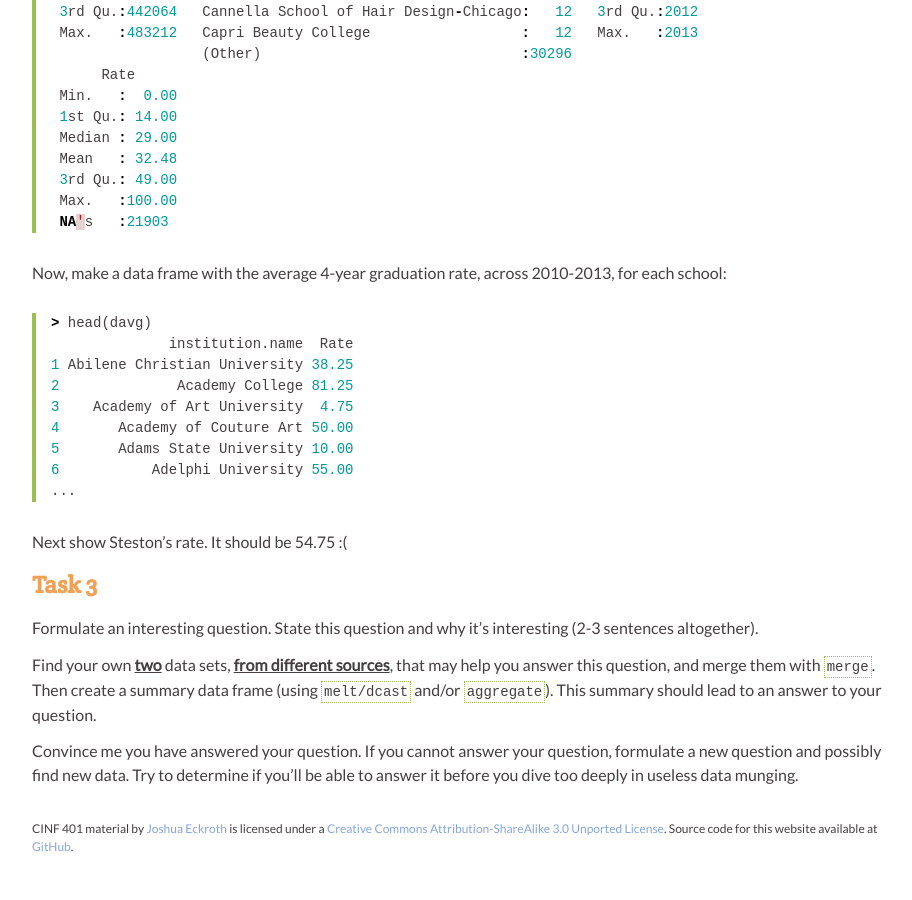
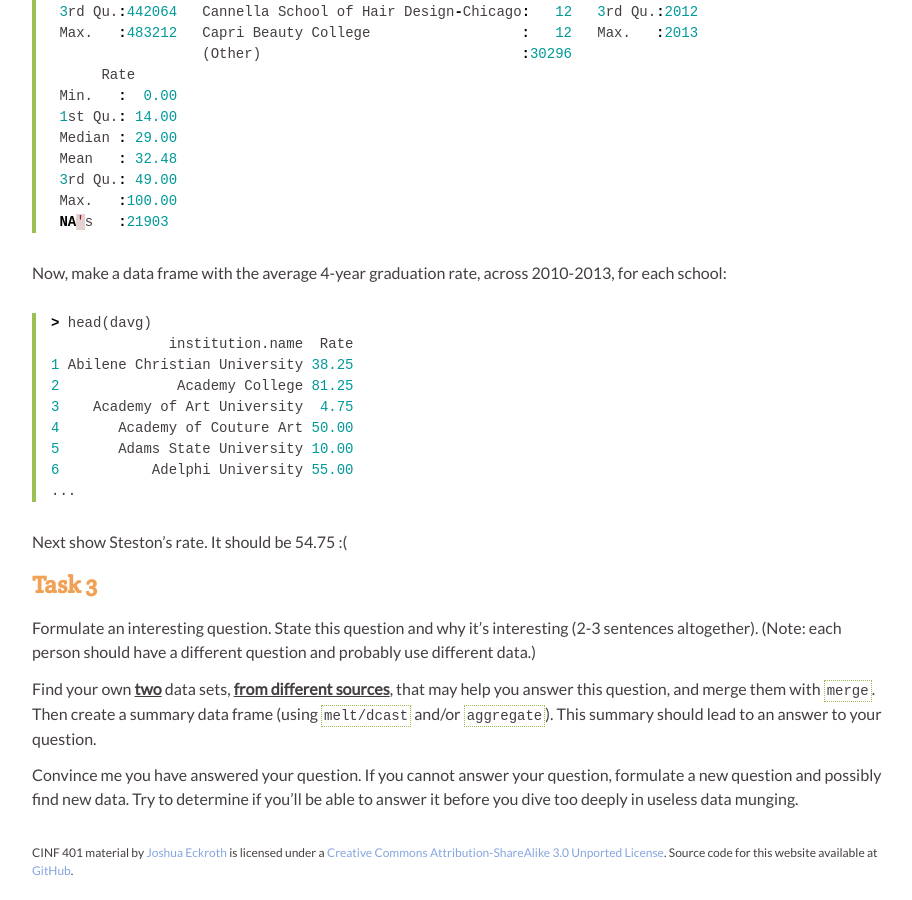
Before and after one commit to joshuaeckroth/cinf401-website, a Jekyll site: the page built from assignments/2015-02-03-assignment-2.markdown, in a window 1280 px wide and 900 px high, scrolled down 1814 px. Shown: the whole window, without its empty margins (183-1095 px from the left). Built offline with Jekyll 4.4.1, drawn with Linux system fonts in a browser that asks for light colours; Markdown is read by kramdown in place of the engine named in the settings; before the commit the page ends 2690 px from its top, so only the background shows below that.

Commit message:
Clarification in HW 2.

```diff
--- a/assignments/2015-02-03-assignment-2.markdown
+++ b/assignments/2015-02-03-assignment-2.markdown
@@ -109,7 +109,7 @@ Next show Steston's rate. It should be 54.75 :(
 
 ## Task 3
 
-Formulate an interesting question. State this question and why it's interesting (2-3 sentences altogether).
+Formulate an interesting question. State this question and why it's interesting (2-3 sentences altogether). (Note: each person should have a different question and probably use different data.)
 
 Find your own **two** data sets, **from different sources**, that may help you answer this question, and merge them with `merge`. Then create a summary data frame (using `melt/dcast` and/or `aggregate`). This summary should lead to an answer to your question.
 
```
